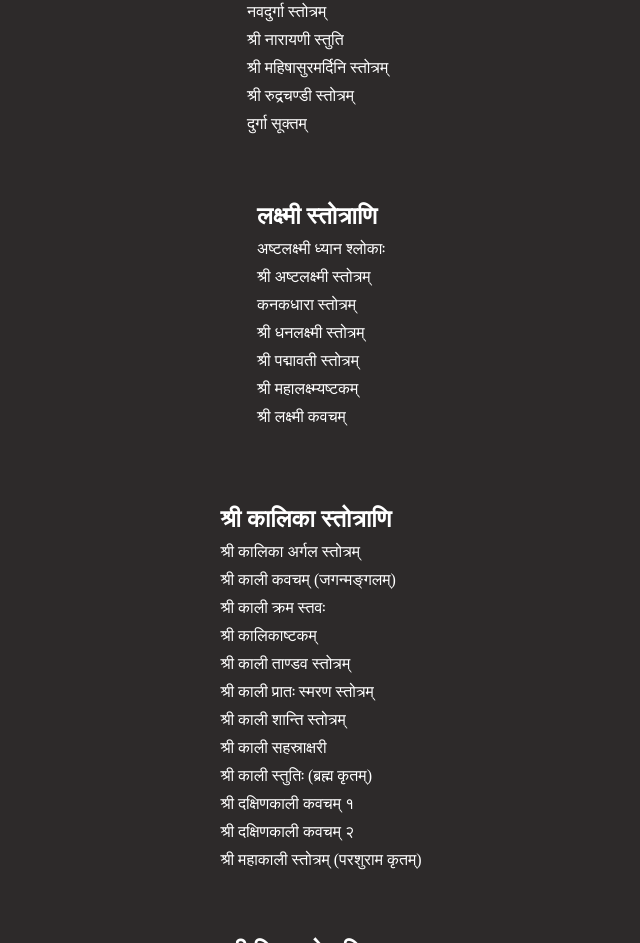
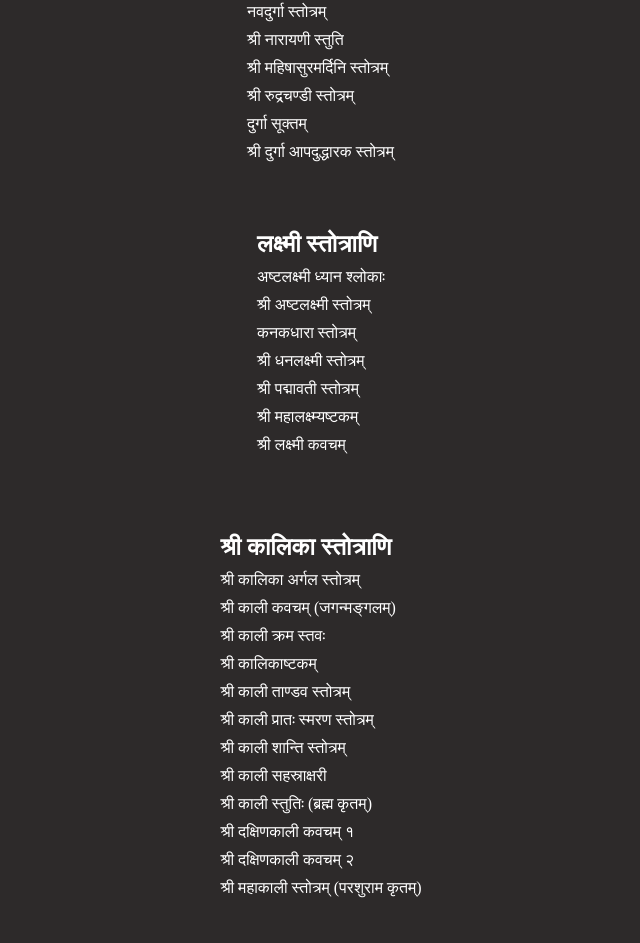
Before and after one commit to Lets-Code-4U/Strotras, a plain HTML site: page index.html in a window 1280 px wide. Shown: the part 933-1876 px from the top of the page, without its empty margins (319-959 px from the left). Drawn offline with Linux system fonts and the light colour scheme.

Commit message:
add durga strotra

```diff
--- a/index.html
+++ b/index.html
@@ -27,8 +27,7 @@
                     </a>
                 </li>
                 <li>
-                    <a href="https://stotranidhi.com/hi/ashtadasa-sakthi-peeta-stotram-in-sanskrit/"
-                        target="_blank">
+                    <a href="https://stotranidhi.com/hi/ashtadasa-sakthi-peeta-stotram-in-sanskrit/" target="_blank">
                         <p class="pr-sub-head"> अष्टादशशक्तिपीठ स्तोत्रम् </p>
                     </a>
                 </li>
@@ -53,8 +52,7 @@
                     </a>
                 </li>
                 <li>
-                    <a href="https://stotranidhi.com/hi/sri-gauri-saptashloki-stuti-in-sanskrit/"
-                        target="_blank">
+                    <a href="https://stotranidhi.com/hi/sri-gauri-saptashloki-stuti-in-sanskrit/" target="_blank">
                         <p class="pr-sub-head"> श्री गौरी सप्तश्लोकी स्तुतिः</p>
                     </a>
                 </li>
@@ -176,6 +174,11 @@
                 <li>
                     <a href="https://stotranidhi.com/hi/durga-suktam-in-sanskrit/">
                         <p class="pr-sub-head">दुर्गा सूक्तम्</p>
+                    </a>
+                </li>
+                <li>
+                    <a href="https://stotranidhi.com/hi/sri-durga-apaduddharaka-stotram-in-sanskrit/">
+                        <p class="pr-sub-head">श्री दुर्गा आपदुद्धारक स्तोत्रम्</p>
                     </a>
                 </li>
             </ul>
@@ -341,7 +344,7 @@
             <ul class="pr-list">
                 <li>
 
-                        <p class="pr-head">वेद सूक्तानि</p>
+                    <p class="pr-head">वेद सूक्तानि</p>
 
                 </li>
                 <li>
```
